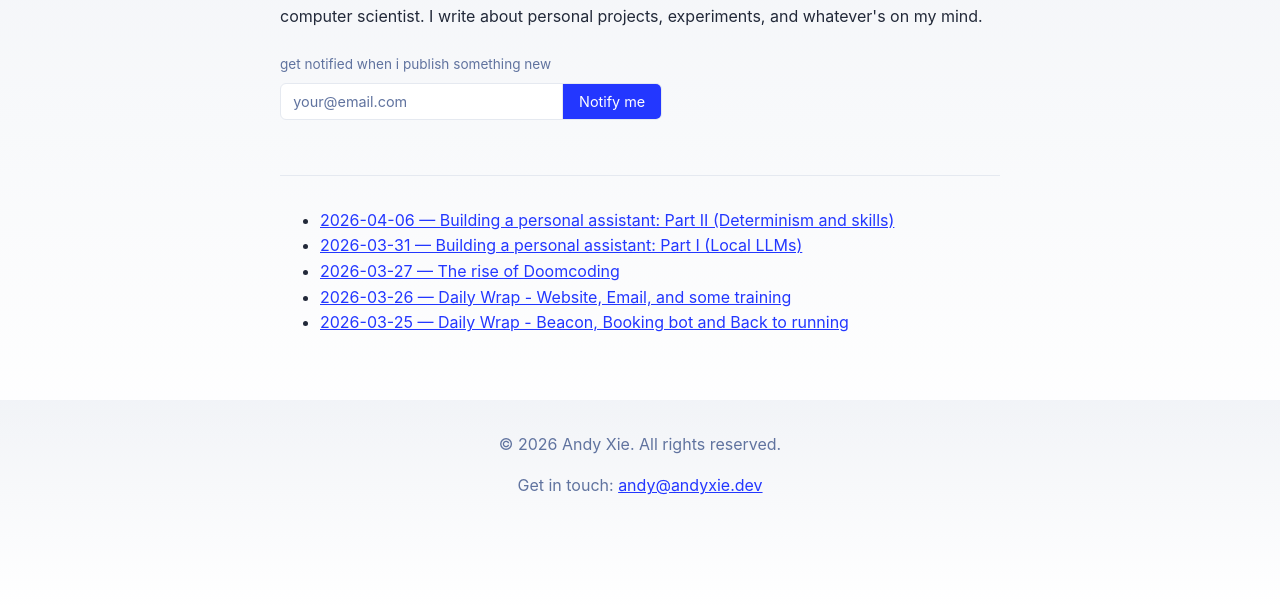
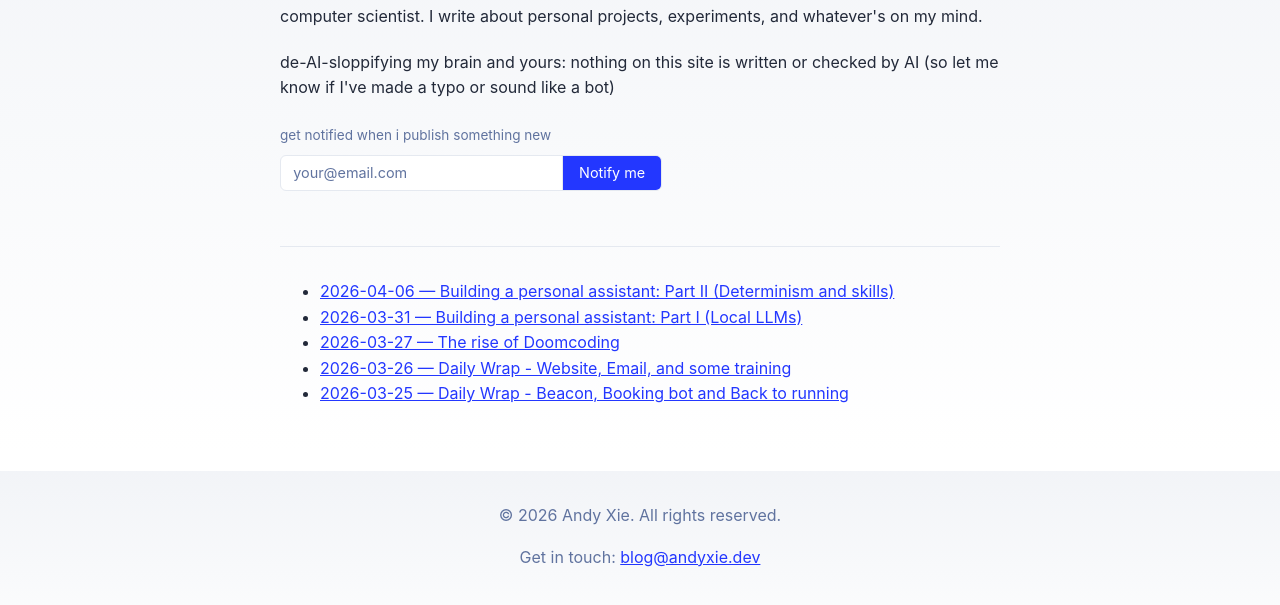
Before and after one commit to xie-andy/blog, an Astro site: page / in a window 1280 px wide. Shown: the part 149-754 px from the top of the page. Built offline with nearby package versions, Linux system fonts and the light colour scheme; Astro itself is replaced by a stand-in of ours.

Commit message:
updated description and email

```diff
--- a/src/components/Footer.astro
+++ b/src/components/Footer.astro
@@ -4,7 +4,7 @@ const today = new Date();
 
 <footer>
 	&copy; {today.getFullYear()} Andy Xie. All rights reserved.
-	<p>Get in touch: <a href="mailto:andy@andyxie.dev">andy@andyxie.dev</a></p>
+	<p>Get in touch: <a href="mailto:blog@andyxie.dev">blog@andyxie.dev</a></p>
 	<!-- <div class="social-links">
 		<a href="https://m.webtoo.ls/@astro" target="_blank">
 			<span class="sr-only">Follow Astro on Mastodon</span>
--- a/src/pages/index.astro
+++ b/src/pages/index.astro
@@ -21,6 +21,7 @@ const entries = (await getCollection('blog')).sort(
 			<section class="hero">
 				<h1>andy xie</h1>
 				<p class="bio">computer scientist. I write about personal projects, experiments, and whatever's on my mind.</p>
+				<p>de-AI-sloppifying my brain and yours: nothing on this site is written or checked by AI (so let me know if I've made a typo or sound like a bot)</p>
 			<div class="subscribe-box">
 				<p class="subscribe-label">get notified when i publish something new</p>
 				<form class="subscribe-form" id="subscribe-form">
```
